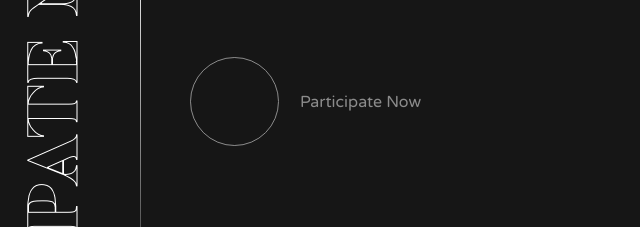
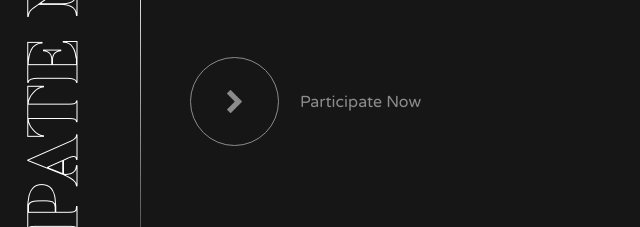
Before and after one commit to Dev-muse/FashionLnd, a plain HTML site: page index.html in a window 1280 px wide. Shown: the part 462-689 px from the top of the page, 0-640 px from the left. Drawn offline with Linux system fonts and the light colour scheme.

Commit message:
fix arrow button not showing

```diff
--- a/css/styles.css
+++ b/css/styles.css
@@ -171,8 +171,9 @@ header:hover .menu ul {
   width: 87px;
   border: 1px solid #fff;
   border-radius: 50%;
-  background: url("../images/right-arrow.png"));
-  background-size: 14px;
+  background-image: url("../images/right-arrow.png");
+  background-repeat: no-repeat;
+  background-size: 15px;
   background-position: center;
   transition: all ease 0.5s;
 }
```
